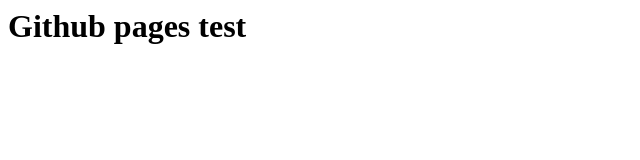
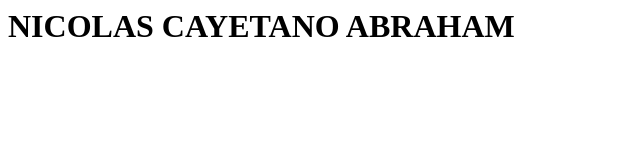
Before and after one commit to Nicolita525/nicolita525.github.io, a plain HTML site: page index.html in a window 1280 px wide. Shown: the whole page, without its empty margins (0-640 px from the left). Drawn offline with Linux system fonts and the light colour scheme.

Commit message:
Update index.html

```diff
--- a/index.html
+++ b/index.html
@@ -1 +1 @@
-<h1>Github pages test</h1>
+<h1>NICOLAS CAYETANO ABRAHAM</h1>
```
